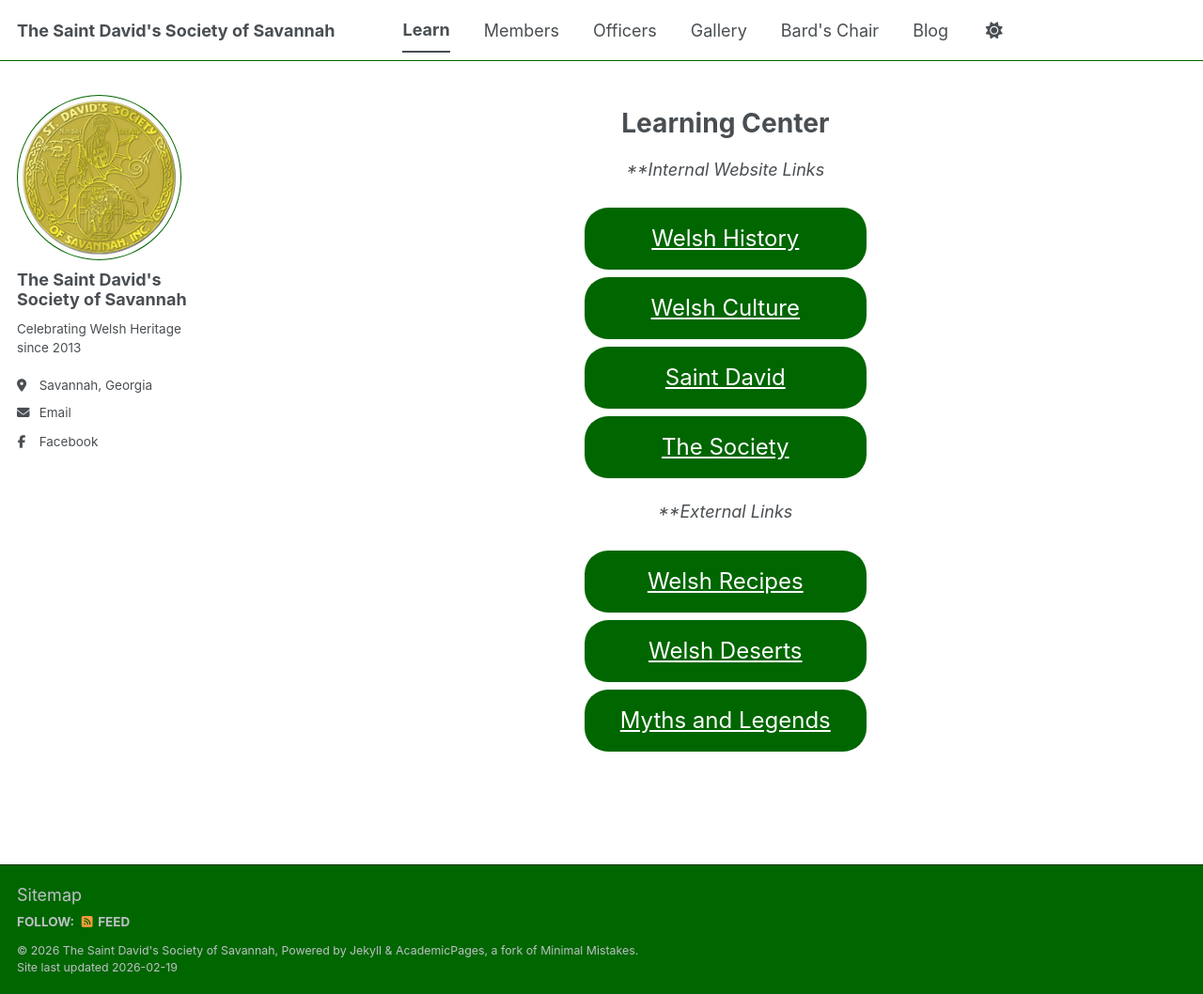
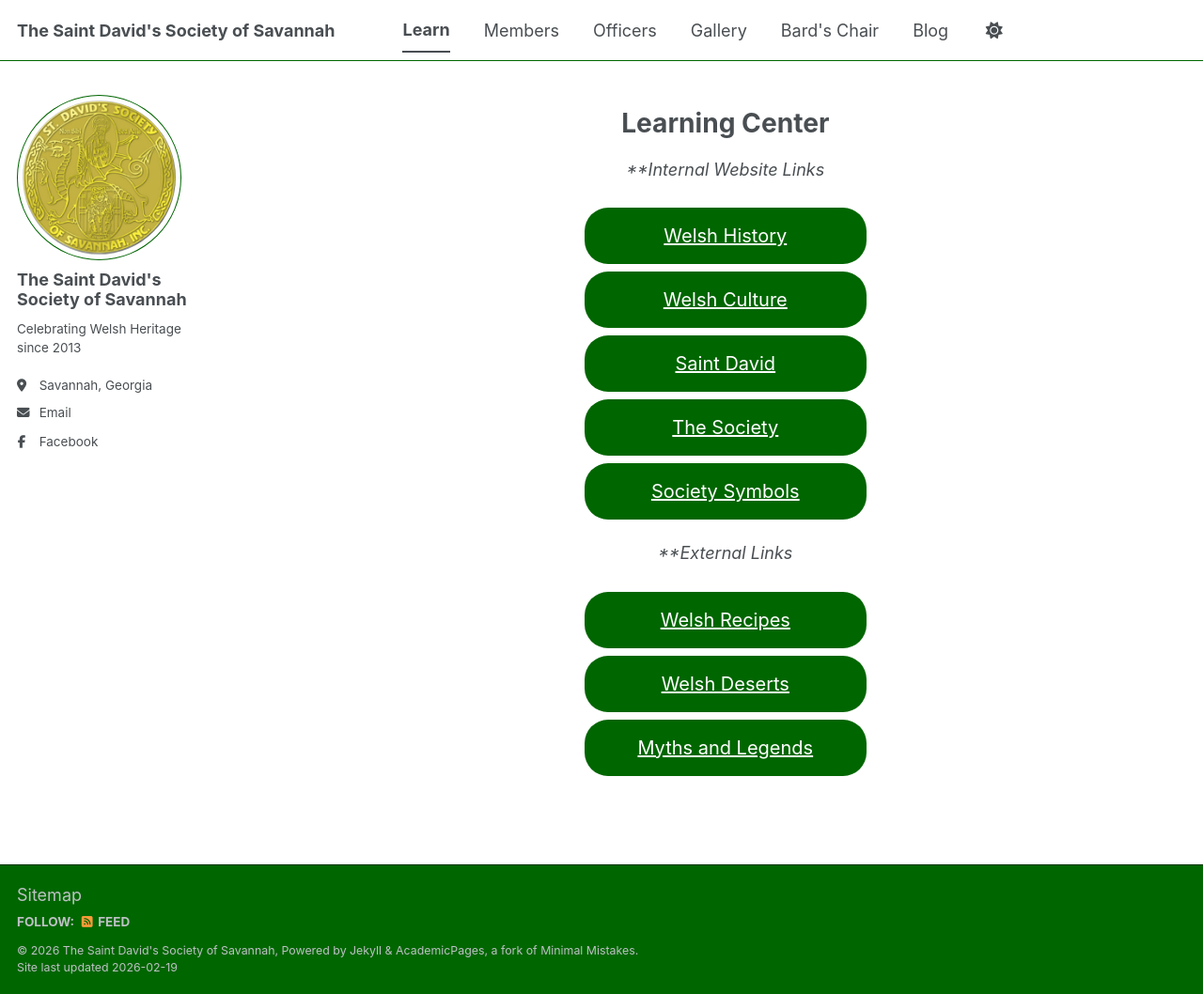
Before and after one commit to whancock6/sdss2, a Jekyll site: the page built from _pages/learn.html, in a window 1280 px wide and 1058 px high. Shown: the whole window at 94% size. Built offline with Jekyll 4.4.1, drawn with Linux system fonts in a browser that asks for light colours; a script bundle is joined from its source files by our own code; library files that are not in the unit come from our copies.

Commit message:
Update learn.html

```diff
--- a/_pages/learn.html
+++ b/_pages/learn.html
@@ -16,7 +16,7 @@ author_profile: true
   text-align: center;
   text-decoration: none;
   display: inline-block;
-  font-size: 24px;
+  font-size: 20px;
   margin: 4px 2px;
   cursor: pointer;
   width: 300px;
@@ -35,6 +35,7 @@ author_profile: true
 <a href="https://whancock6.github.io/sdss2/culture/" class="button" target="_self">Welsh Culture</a><br>
 <a href="https://whancock6.github.io/sdss2/Saint-David/" class="button" target="_self">Saint David</a><br>
 <a href="https://whancock6.github.io/sdss2/the-society/" class="button" target="_self">The Society</a><br>
+<a href="https://whancock6.github.io/sdss2/symbols/" class="button" target="_self">Society Symbols</a><br>
 <p><em>**External Links</em></p>
 <a href="https://www.historic-uk.com/CultureUK/Traditional-Welsh-Food/" class="button" target="_blank">Welsh Recipes</a><br>
 <a href="https://recipes.fandom.com/wiki/Category:Welsh_Desserts" class="button" target="_blank">Welsh Deserts</a><br>
```
